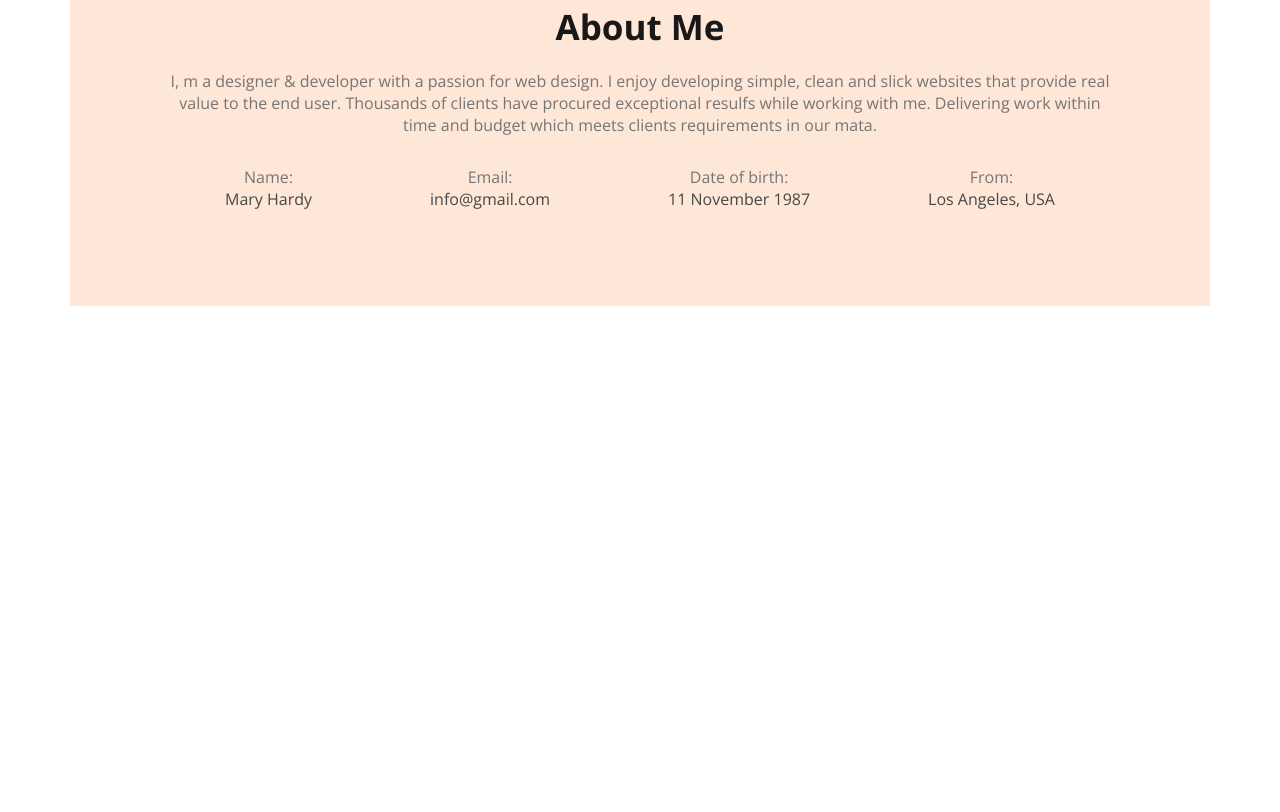
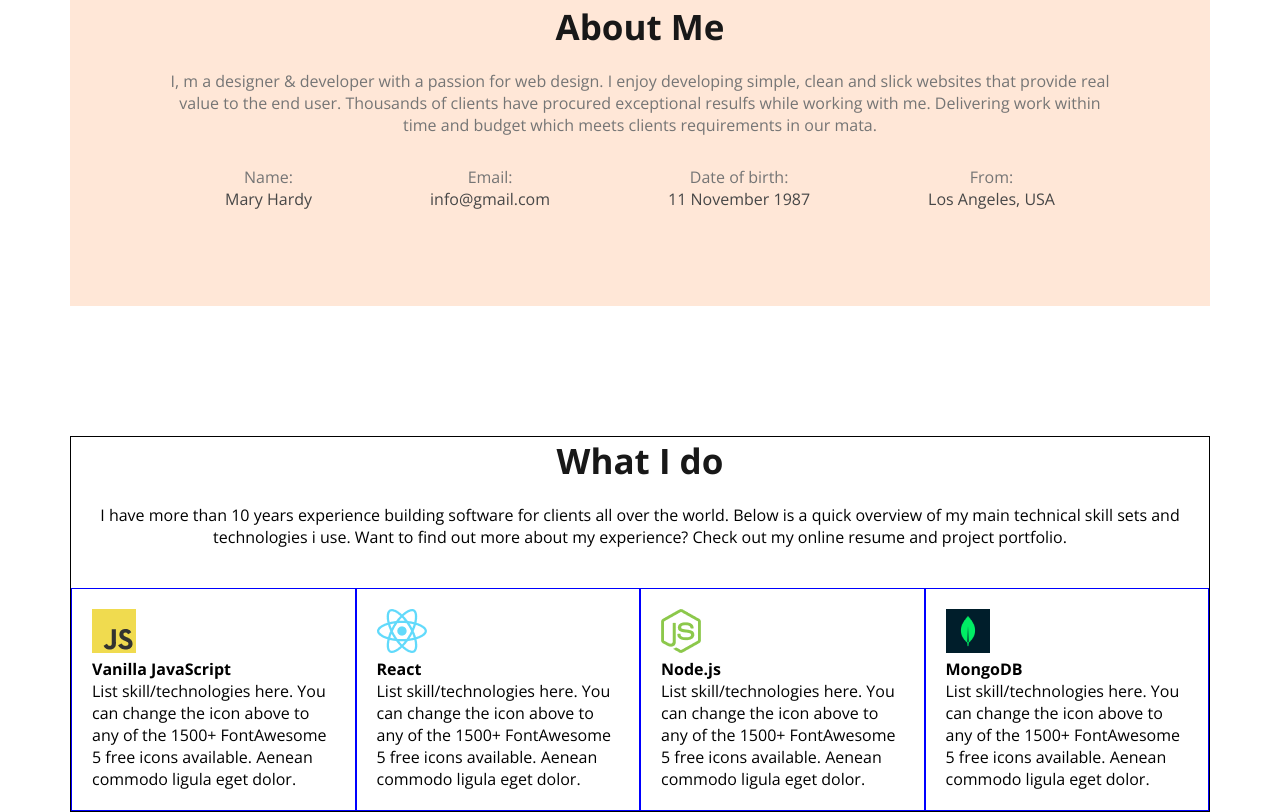
Before and after one commit to sucharita4867/web-dev-portfolio, a plain HTML site: page index.html in a window 1280 px wide. Shown: the part 978-1790 px from the top of the page. Before the commit the page ends 1284 px from the top, so only its background shows below. Drawn offline with nearby package versions, Linux system fonts and the light colour scheme.

Commit message:
start what i do section work

```diff
--- a/index.html
+++ b/index.html
@@ -72,6 +72,47 @@
                         </div>
                   </div>
             </section>
+            <!-- what i do -->
+            <section class="what">
+                  <h1 class="section-title dark-1">What I do</h1>
+                  <p>I have more than 10 years experience building software for clients all over the world. Below is a
+                        quick overview of my main technical skill sets and technologies i use. Want to find out more
+                        about my experience? Check out my online resume and project portfolio.</p>
+                  <div class="skill-container">
+                        <div class="skill">
+                              <img src="images/icons/js.png" alt="">
+                              <h4 class="skill-title">Vanilla JavaScript</h4>
+                              <p class="skill-description">List skill/technologies here. You can change the icon above
+                                    to any
+                                    of the 1500+ FontAwesome 5 free icons available. Aenean commodo ligula eget dolor.
+                              </p>
+                        </div>
+                        <div class="skill">
+                              <img src="images/icons/react.png" alt="">
+                              <h4 class="skill-title">React</h4>
+                              <p class="skill-description">List skill/technologies here. You can change the icon above
+                                    to any
+                                    of the 1500+ FontAwesome 5 free icons available. Aenean commodo ligula eget dolor.
+                              </p>
+                        </div>
+                        <div class="skill">
+                              <img src="images/icons/nodejs.png" alt="">
+                              <h4 class="skill-title">Node.js</h4>
+                              <p class="skill-description">List skill/technologies here. You can change the icon above
+                                    to any
+                                    of the 1500+ FontAwesome 5 free icons available. Aenean commodo ligula eget dolor.
+                              </p>
+                        </div>
+                        <div class="skill">
+                              <img src="images/icons/mongo.png" alt="">
+                              <h4 class="skill-title">MongoDB</h4>
+                              <p class="skill-description">List skill/technologies here. You can change the icon above
+                                    to any
+                                    of the 1500+ FontAwesome 5 free icons available. Aenean commodo ligula eget dolor.
+                              </p>
+                        </div>
+                  </div>
+            </section>
       </main>
       <footer>
 
--- a/style/portfolio.css
+++ b/style/portfolio.css
@@ -153,3 +153,23 @@ main {
       justify-content: space-around;
       margin-top: 30px;
 }
+
+/* what i do */
+.what {
+      text-align: center;
+      margin-top: 130px;
+      /* padding: 6em; */
+      border: 1px solid black;
+}
+
+.skill-container {
+      display: flex;
+      margin-top: 40px;
+}
+
+.skill {
+      border: 1px solid blue;
+      text-align: start;
+      padding: 20px;
+      gap: 10px;
+}
```
